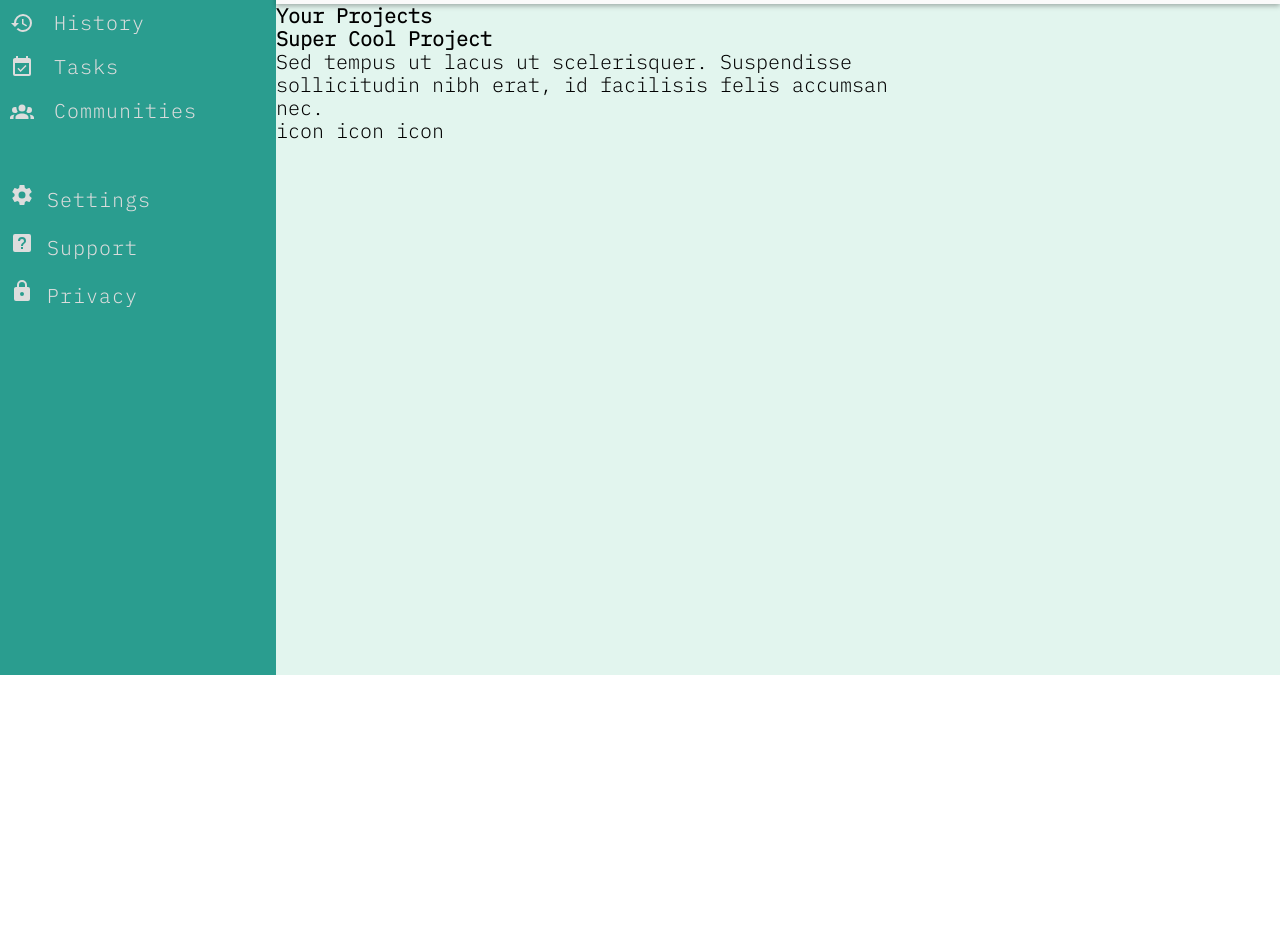
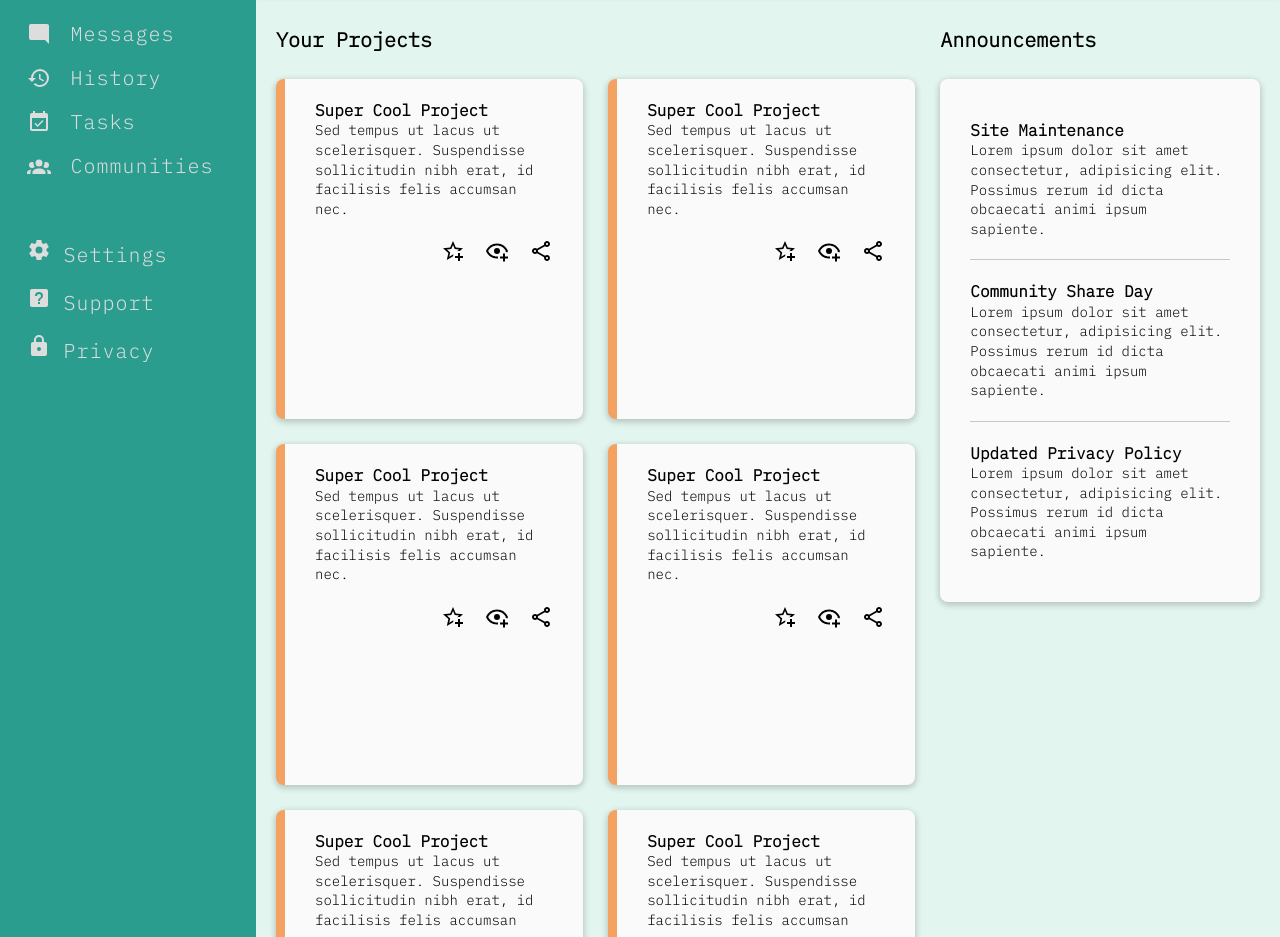
Before and after one commit to JohnSebastian3/admin-dashboard, a plain HTML site: page index.html in a window 1280 px wide. Shown: the part 221-1158 px from the top of the page. Before the commit the page ends 896 px from the top, so only its background shows below. Drawn offline with Linux system fonts and the light colour scheme.

Commit message:
Add additional icons to projects section

```diff
--- a/assets/css/style.css
+++ b/assets/css/style.css
@@ -14,8 +14,21 @@ html {
 
 body {
   font-size: 2rem;
-  height: 100%;
+  height: 100vh;
   font-family: 'IBM Plex Mono', sans-serif;
+}
+
+h2 {
+  font-size: 3rem;
+}
+
+h3 {
+  font-size: 2rem;
+}
+
+h4 {
+  font-size: 1.6rem;
+  font-weight: bold;
 }
 
 a {
@@ -53,10 +66,10 @@ img {
   grid-template-columns: 2fr 1fr;
   grid-template-rows: 1fr 1fr;
   align-items: center;
-  row-gap: 1rem;
+  row-gap: .5rem;
   background-color: #fafafa;
   padding: 0 5rem;
-  padding-bottom: 2.5rem;
+  padding-bottom: 2rem;
   box-shadow: 0px 2px 5px rgba(0,0,0,0.3);
 }
 
@@ -145,26 +158,77 @@ img {
 
 
 /* Articles Section */
+
+/* Projects */
 .main-content {
   display: grid;
   grid-template-columns: 2fr 1fr;
+  padding: 2rem;
+  font-size: 1.4rem;
+  column-gap: 2.5rem;
+  line-height: 1.4;
+  /* height: 100vh; */
 }
 
 .projects {
   display: grid;
-  grid-template-areas: "header header"
-                       "project project"
-                       "project project"
-                       "project project";
+  grid-template-columns: 1fr 1fr;
+  grid-template-rows: 40px repeat(3, 1fr);
+  gap: 2.5rem;
+
 }
 
-.projects h4 {
-  grid-area: header;
+.projects h3 {
+  grid-column: 1 / span 2;
+  align-self: end;
+}
+
+.project, .announcements {
+  background-color: #fafafa;
+  padding: 2rem 3rem;
+  border-radius: 8px;
+  box-shadow: 0px 2px 6px 1px rgba(0,0,0,0.2);
 }
 
 .project {
-  grid-area: project;
+  border-left: 9px solid #f4a261;
 }
+
+
+.project p {
+  margin-bottom: 2rem;
+}
+
+.project-icons {
+  display: flex;
+  justify-content: end;
+  gap: 2rem;
+}
+
+
+/* Updates */
+
+.updates {
+  display: grid;
+  grid-template-rows: 40px 1fr 1fr;
+  gap: 2.5rem;
+}
+
+.updates h3 {
+  align-self: end;
+}
+
+
+
+.announcement {
+  padding: 2rem 0;
+}
+
+.announcement:nth-child(n + 1):not(:last-child) {
+  border-bottom: 1px solid rgba(0,0,0,0.2);
+}
+
+
 
 /* ================== Sidebar Section ================*/
 
@@ -180,9 +244,11 @@ img {
 .dashboard {
   display: flex;
   gap: 1rem;
+  font-size: 1.6rem;
+  align-items: center;
 }
 .dashboard img {
-  width: 50px;
+  width: 40px;
 }
 .main-commands {
   display: grid;
--- a/index.html
+++ b/index.html
@@ -110,18 +110,99 @@
 
       <section class="main-content">
         <section class="projects">
-          <h4>Your Projects</h4>
+          <h3>Your Projects</h3>
           <div class="project">
             <h4>Super Cool Project</h4>
             <p>Sed tempus ut lacus ut scelerisquer. Suspendisse sollicitudin
               nibh erat, id facilisis felis accumsan nec.
             </p>
-            <span>icon</span>
-            <span>icon</span>
-            <span>icon</span>
+            <div class="project-icons">
+              <img src="assets/images/star-plus-outline.svg" alt="favorite icon">
+              <img src="assets/images/eye-plus-outline.svg" alt="watch icon">
+              <img src="assets/images/share-variant-outline.svg" alt="share icon">
+            </div>
+          </div>
+
+          <div class="project">
+            <h4>Super Cool Project</h4>
+            <p>Sed tempus ut lacus ut scelerisquer. Suspendisse sollicitudin
+              nibh erat, id facilisis felis accumsan nec.
+            </p>
+            <div class="project-icons">
+              <img src="assets/images/star-plus-outline.svg" alt="favorite icon">
+              <img src="assets/images/eye-plus-outline.svg" alt="watch icon">
+              <img src="assets/images/share-variant-outline.svg" alt="share icon">
+            </div>
+          </div>
+
+          <div class="project">
+            <h4>Super Cool Project</h4>
+            <p>Sed tempus ut lacus ut scelerisquer. Suspendisse sollicitudin
+              nibh erat, id facilisis felis accumsan nec.
+            </p>
+            <div class="project-icons">
+              <img src="assets/images/star-plus-outline.svg" alt="favorite icon">
+              <img src="assets/images/eye-plus-outline.svg" alt="watch icon">
+              <img src="assets/images/share-variant-outline.svg" alt="share icon">
+            </div>
+          </div>
+
+          <div class="project">
+            <h4>Super Cool Project</h4>
+            <p>Sed tempus ut lacus ut scelerisquer. Suspendisse sollicitudin
+              nibh erat, id facilisis felis accumsan nec.
+            </p>
+            <div class="project-icons">
+              <img src="assets/images/star-plus-outline.svg" alt="favorite icon">
+              <img src="assets/images/eye-plus-outline.svg" alt="watch icon">
+              <img src="assets/images/share-variant-outline.svg" alt="share icon">
+            </div>
+          </div>
+
+          <div class="project">
+            <h4>Super Cool Project</h4>
+            <p>Sed tempus ut lacus ut scelerisquer. Suspendisse sollicitudin
+              nibh erat, id facilisis felis accumsan nec.
+            </p>
+            <div class="project-icons">
+              <img src="assets/images/star-plus-outline.svg" alt="favorite icon">
+              <img src="assets/images/eye-plus-outline.svg" alt="watch icon">
+              <img src="assets/images/share-variant-outline.svg" alt="share icon">
+            </div>
+          </div>
+
+          <div class="project">
+            <h4>Super Cool Project</h4>
+            <p>Sed tempus ut lacus ut scelerisquer. Suspendisse sollicitudin
+              nibh erat, id facilisis felis accumsan nec.
+            </p>
+            <div class="project-icons">
+              <img src="assets/images/star-plus-outline.svg" alt="favorite icon">
+              <img src="assets/images/eye-plus-outline.svg" alt="watch icon">
+              <img src="assets/images/share-variant-outline.svg" alt="share icon">
+            </div>
           </div>
         </section>
         <section class="updates">
+          <h3>Announcements</h3>
+          <div class="announcements">
+            <div class="feed">
+              <div class="announcement">
+                <h4>Site Maintenance</h4>
+                <p>Lorem ipsum dolor sit amet consectetur, adipisicing elit. Possimus rerum id dicta obcaecati animi ipsum sapiente.</p>
+              </div>
+
+              <div class="announcement">
+                <h4>Community Share Day</h4>
+                <p>Lorem ipsum dolor sit amet consectetur, adipisicing elit. Possimus rerum id dicta obcaecati animi ipsum sapiente.</p>
+              </div>
+
+              <div class="announcement">
+                <h4>Updated Privacy Policy</h4>
+                <p>Lorem ipsum dolor sit amet consectetur, adipisicing elit. Possimus rerum id dicta obcaecati animi ipsum sapiente.</p>
+              </div>
+            </div>
+          </div>
 
         </section>
       </section>
```
Also changed, not shown: assets/images/eye-plus-outline.svg (added), assets/images/share-variant-outline.svg (added), assets/images/star-plus-outline.svg (added), 3 other files.
